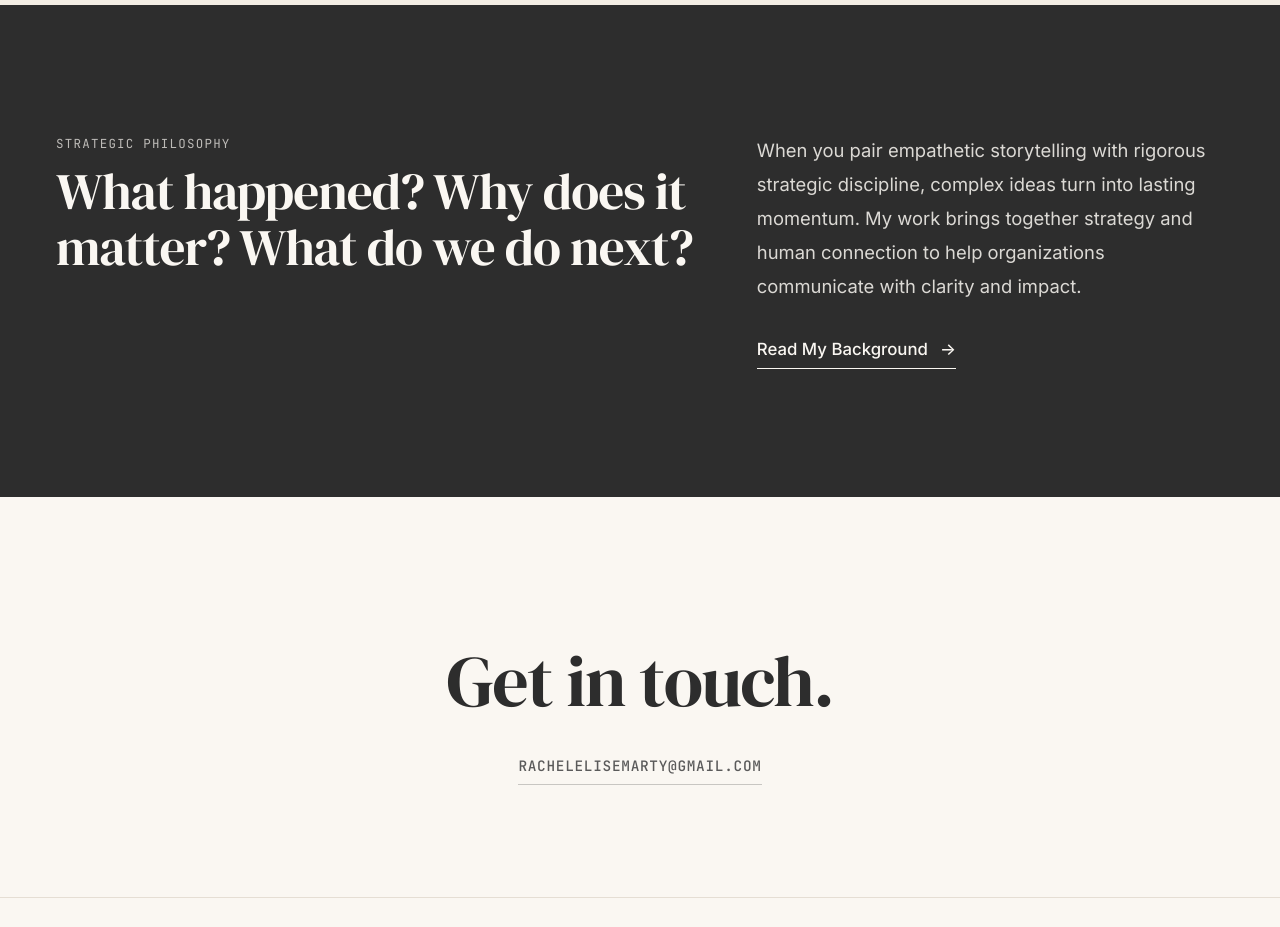
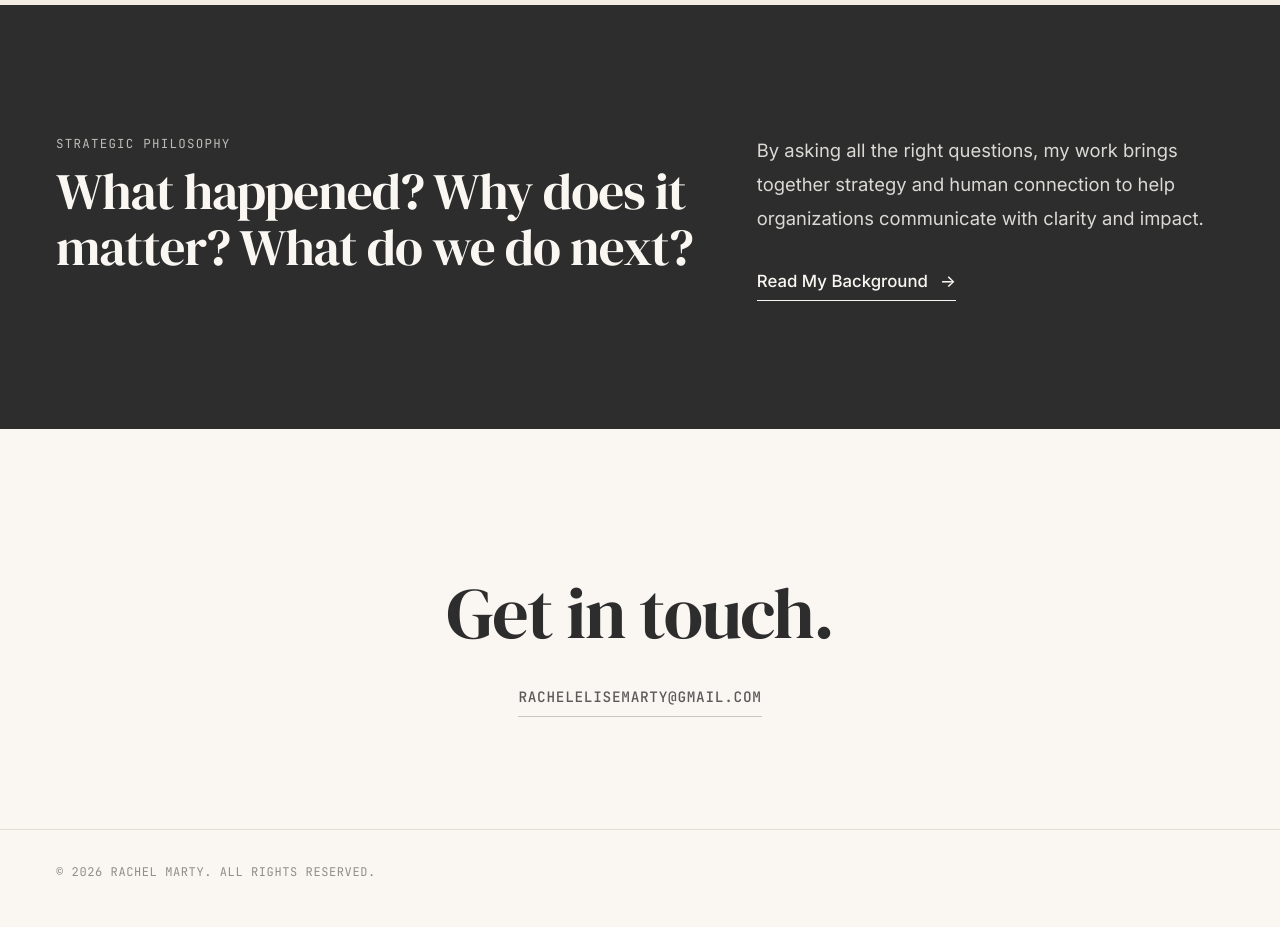
Before and after one commit to c0de-mule/rachel-marty-website, a website: page index.html in a window 1280 px wide. Shown: the part 2740-3667 px from the top of the page. Drawn offline with Linux system fonts and the light colour scheme.

Commit message:
Update strategic philosophy text on the homepage

```diff
--- a/index.html
+++ b/index.html
@@ -231,7 +231,7 @@
         </div>
         <div class="manifesto-grid__copy">
           <p class="text-editorial" style="color: var(--color-bg); opacity: 0.85; margin-bottom: var(--space-lg);">
-            When you pair empathetic storytelling with rigorous strategic discipline, complex ideas turn into lasting momentum. My work brings together strategy and human connection to help organizations communicate with clarity and impact.
+            By asking all the right questions, my work brings together strategy and human connection to help organizations communicate with clarity and impact.
           </p>
           <a href="about.html" class="link-editorial link-editorial--light">Read My Background <span class="arrow">→</span></a>
         </div>
```
